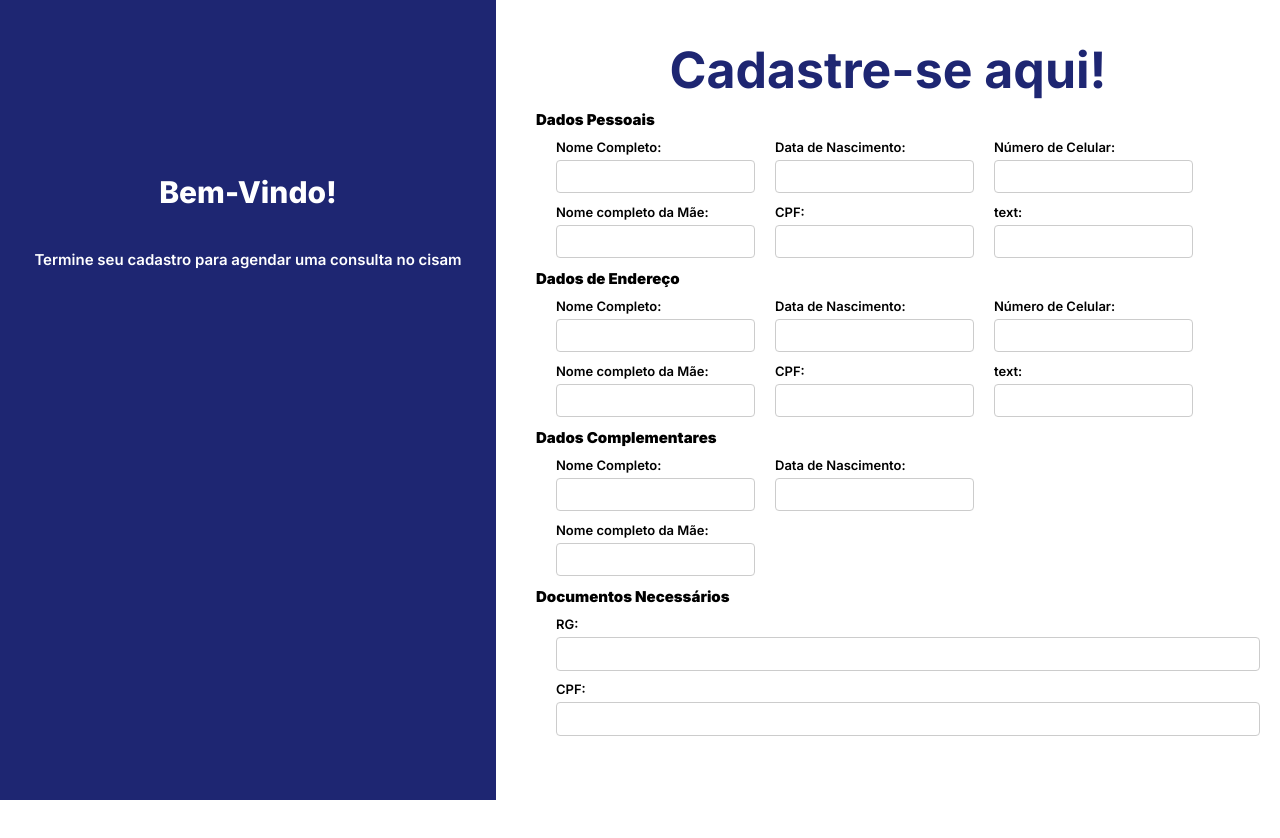
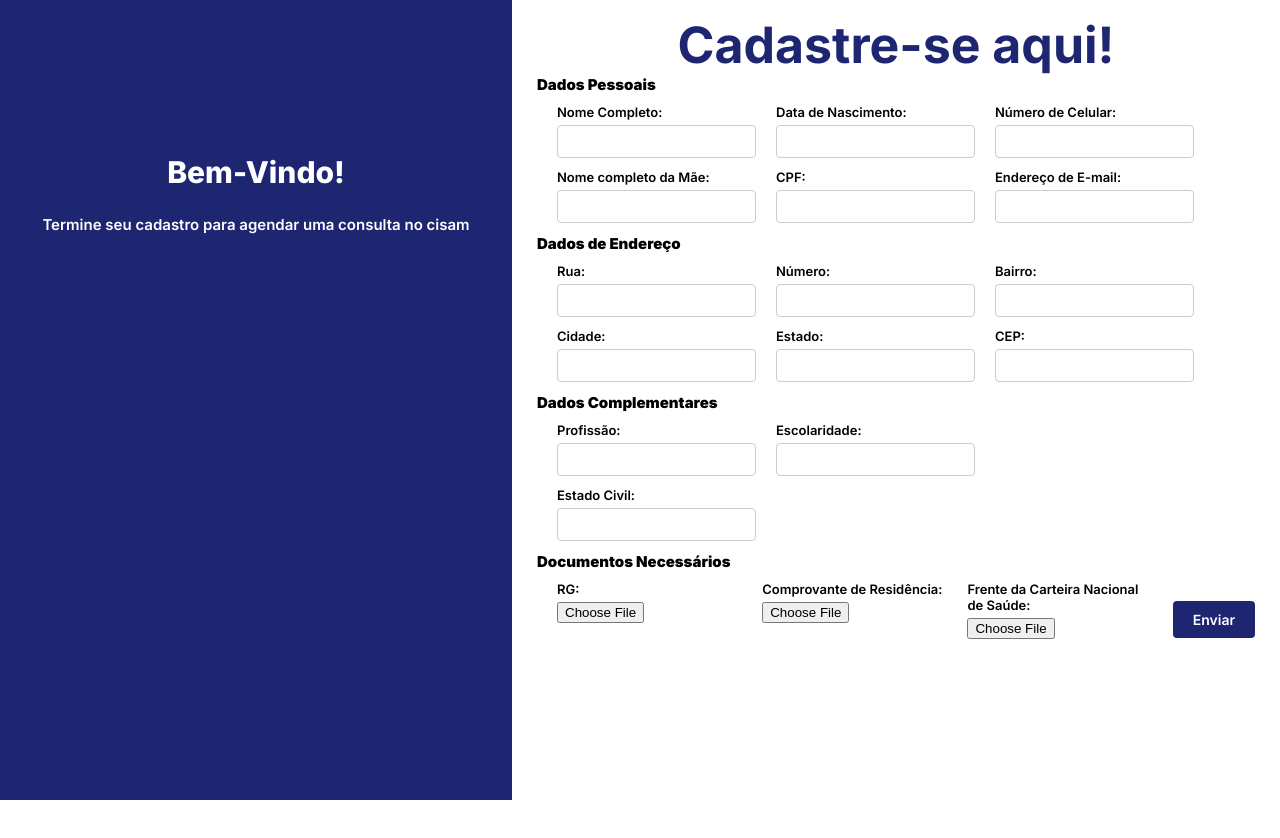
Before and after one commit to PETcisam/PetFilasInteligentes, a React (Create React App) app in the folder FrontendPET/: page /cadastro in a window 1280 px wide. After the commit the page ends 800 px from the top, so only its background shows below. Built offline with nearby package versions, Linux system fonts and the light colour scheme.

Commit message:
page cadastro qs finalizada

```diff
--- a/FrontendPET/src/compoCadastro/Cadastrar2.css
+++ b/FrontendPET/src/compoCadastro/Cadastrar2.css
@@ -1,7 +1,15 @@
 @import url('https://fonts.googleapis.com/css2?family=Inter:wght@100..900&display=swap');
 
+html, body {
+  overflow: hidden;
+  height: 100%;
+  margin: 0;
+  padding: 0;
+
+}
+
 body{
-  height: 100%;
+  height: 100vh;
 }
 
 .containercadastro {
@@ -12,8 +20,9 @@ body{
 
 .boxazul {
   width: 40%;
-  height: 100%;
+  min-height: 100vh;
   background-color: #1E2672;
+
 }
 
 .compontitlecads{
@@ -27,8 +36,8 @@ body{
   color:#1E2672 ;
   font-family: 'Inter', sans-serif;
   font-weight: 700;
-  margin-top: 20px;
-  margin-bottom: 10px;
+  margin-top: 10px;
+  margin-bottom: 0px;
  justify-content: space-around;
   display: flex;
 
@@ -36,6 +45,7 @@ body{
 }
 
 .bemvindo {
+  margin-bottom: 5%;
   font-family: 'Inter', sans-serif;
   font-weight: 800;
   color: white;
@@ -63,7 +73,7 @@ body{
   width: 60%;
   height: 100%; /* Ocupa toda a altura da tela */
   background-color: white;
-  padding: 20px; /* Adiciona um espaçamento interno */
+  padding: 5px; /* Adiciona um espaçamento interno */
 }
 
 .dadospessoais,
@@ -80,6 +90,7 @@ body{
 }
 
 label {
+  color: black;
   font-family: 'Inter', sans-serif;
   font-weight: 600;
   margin-left: 20px;
@@ -97,7 +108,7 @@ label {
   color: black;
 }
 
-input[type="text"] {
+.containercadastro .formulariocadastro .campo input[type="text"] {
   margin-left: 20px;
   height: 60%;
   width: calc(100% - 20px);
@@ -107,3 +118,30 @@ input[type="text"] {
   border-radius: 4px;
   box-sizing: border-box; /* Garante que o padding não aumente o tamanho total */
 }
+
+.containercadastro .formulariocadastro .campo input[type="file"]{
+  margin-left: 20px;
+  width: calc(100% - 20px);
+  margin-right: 20px;
+
+
+
+}
+
+.btnEnviar {
+  background-color: #1E2672; /* Azul escuro */
+  color: white; /* Texto branco */
+  font-family: 'Inter', sans-serif;
+  font-weight: 600;
+  font-size: 14px;
+  padding: 10px 20px;
+  margin: 20px;
+  border: none;
+  border-radius: 4px;
+  cursor: pointer;
+  transition: background-color 0.3s;
+}
+
+.btnEnviar:hover {
+  background-color: #3946b1; /* Tom mais claro de azul para hover */
+}
--- a/FrontendPET/src/compoCadastro/Cadastrar2.js
+++ b/FrontendPET/src/compoCadastro/Cadastrar2.js
@@ -20,8 +20,6 @@ function Cadastrar2() {
           <h3 className="subtitleform">Dados Pessoais</h3>
 
           <div className="linhainputs">
-
-
             <div className="campo">
               <label>Nome Completo:</label>
               <input type="text" />
@@ -34,12 +32,9 @@ function Cadastrar2() {
               <label>Número de Celular:</label>
               <input type="text" />
             </div>
-
           </div>
 
           <div className="linhainputs">
-
-
             <div className="campo">
               <label>Nome completo da Mãe:</label>
               <input type="text" />
@@ -49,51 +44,43 @@ function Cadastrar2() {
               <input type="text" />
             </div>
             <div className="campo">
-              <label>text:</label>
+              <label>Endereço de E-mail:</label>
               <input type="text" />
             </div>
-
           </div>
-
         </div>
 
         <div className="dadosendereco">
           <h3 className="subtitleform" >Dados de Endereço</h3>
 
           <div className="linhainputs">
-
-
             <div className="campo">
-              <label>Nome Completo:</label>
+              <label>Rua:</label>
               <input type="text" />
             </div>
             <div className="campo">
-              <label>Data de Nascimento:</label>
+              <label>Número:</label>
               <input type="text" />
             </div>
             <div className="campo">
-              <label>Número de Celular:</label>
+              <label>Bairro:</label>
               <input type="text" />
             </div>
-
           </div>
 
           <div className="linhainputs">
-
-
             <div className="campo">
-              <label>Nome completo da Mãe:</label>
+              <label>Cidade:</label>
               <input type="text" />
             </div>
             <div className="campo">
-              <label>CPF:</label>
+              <label>Estado:</label>
               <input type="text" />
             </div>
             <div className="campo">
-              <label>text:</label>
+              <label>CEP:</label>
               <input type="text" />
             </div>
-
           </div>
         </div>
 
@@ -101,44 +88,45 @@ function Cadastrar2() {
           <h3 className="subtitleform" >Dados Complementares</h3>
 
           <div className="linhainputs">
-
-
             <div className="campo">
-              <label>Nome Completo:</label>
+              <label>Profissão:</label>
               <input type="text" />
             </div>
             <div className="campo">
-              <label>Data de Nascimento:</label>
+              <label>Escolaridade:</label>
               <input type="text" />
             </div>
-
-
           </div>
 
           <div className="linhainputs">
-
-
             <div className="campo">
-              <label>Nome completo da Mãe:</label>
+              <label>Estado Civil:</label>
               <input type="text" />
             </div>
-
           </div>
         </div>
 
         <div className="documentosnecessarios">
-          <h3 className="subtitleform" >Documentos Necessários</h3>
-          <div className="campo">
-            <label>RG:</label>
-            <input type="text" />
+          <h3 className="subtitleform">Documentos Necessários</h3>
+
+          <div className="linhainputs">
+            <div className="campo">
+              <label>RG:</label>
+              <input type="file" />
+            </div>
+            <div className="campo">
+              <label>Comprovante de Residência:</label>
+              <input type="file" />
+            </div>
+            <div className="campo">
+              <label>Frente da Carteira Nacional de Saúde:</label>
+              <input type="file" />
+            </div>
+
+            <button className="btnEnviar">Enviar</button>
           </div>
-          <div className="campo">
-            <label>CPF:</label>
-            <input type="text" />
-          </div>
-          {/* Outros documentos necessários */}
+
         </div>
-
       </div>
     </div>
   );
--- a/FrontendPET/src/compoLogin/Logar.css
+++ b/FrontendPET/src/compoLogin/Logar.css
@@ -97,14 +97,12 @@
   text-decoration: underline;
 }
 
-  /* * {
+* {
   margin: 0;
   padding: 0;
   box-sizing: border-box;
-    font-family: Helvetica;
-    text-shadow: #000 1px 1px;
   color: #fff;
-  } */
+}
 
 .App2 {
   display: flex;
```
Lines whose indentation alone changed are shown as unchanged.
